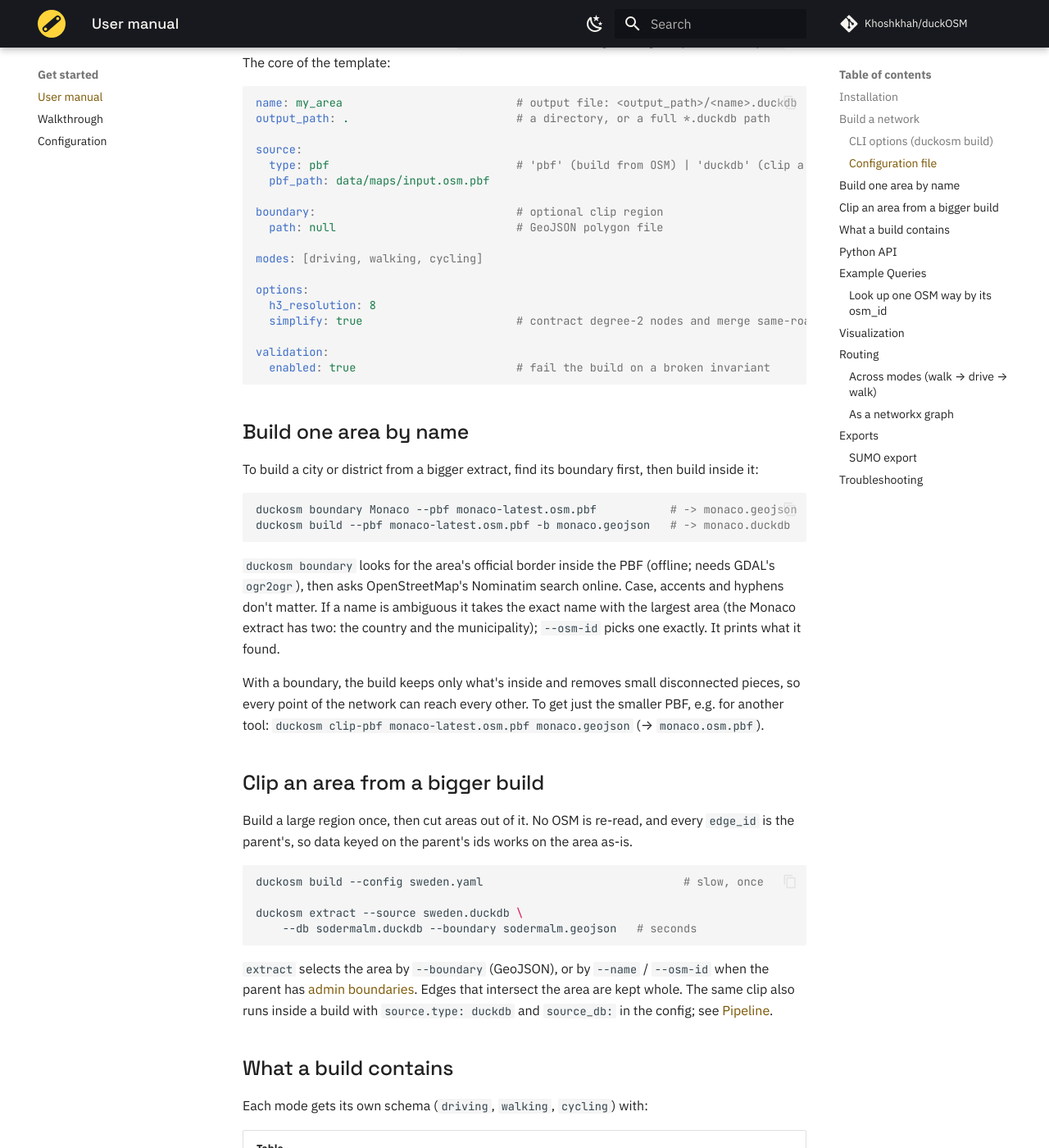
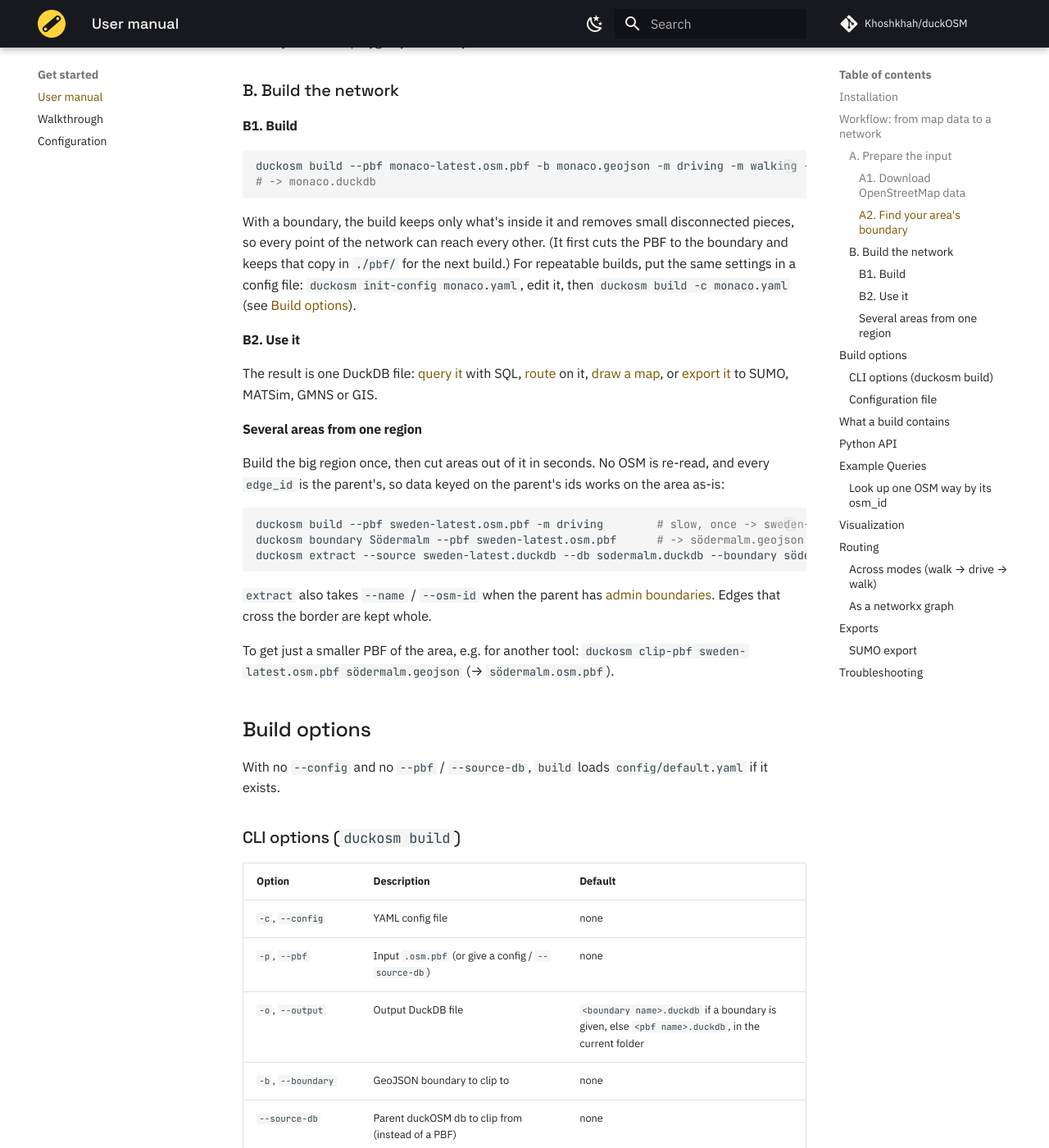
Before and after one commit to Khoshkhah/duckOSM, an MkDocs documentation site: the page built from docs/user_manual.md, in a window 1280 px wide and 1400 px high, scrolled down 1625 px. Shown: the whole window at 82% size. Built offline with MkDocs 1.6.1 and Material for MkDocs 9.7.7, drawn with Linux system fonts in a browser that asks for light colours; comment, search, counter and statistics services are not loaded; some of the changed text lies outside the part shown.

Commit message:
docs: a workflow from nothing to a network, in two parts
A. Prepare the input: download a region PBF (Geofabrik), find the area's
border (duckosm boundary). B. Build the network: duckosm build -> area.duckdb,
then query / route / map / export; plus several areas from one region
(extract, clip-pbf). The build options move below as reference. Every
step was run as written from an empty folder with a fresh download.

Co-Authored-By: Claude Opus 5.5 <noreply@anthropic.com>

````diff
--- a/docs/user_manual.md
+++ b/docs/user_manual.md
@@ -13,16 +13,96 @@ Other extras: `[sumo]` (SUMO export), `[elevation]` (DEM sampling), `[viz]`
 Every relative path duckOSM uses (outputs, configs, reports) resolves against the folder you run
 `duckosm` in.
 
-## Build a network
+## Workflow: from map data to a network
+
+The work has two parts: **preparing the input** (the map data and your area's border), then
+**building the network**, which is duckOSM's own job.
+
+```mermaid
+flowchart LR
+    subgraph PREP["A · Prepare the input"]
+        direction TB
+        A1["Download a region<br/>.osm.pbf (Geofabrik)"]
+        A2["Find your area's border<br/>duckosm boundary"]
+        A1 --> A2
+    end
+    subgraph BUILD["B · Build the network (duckOSM)"]
+        direction TB
+        B1["duckosm build"] --> B2[("area.duckdb")]
+        B2 --> B3["query · route · map · export"]
+    end
+    PREP --> BUILD
+```
+
+### A. Prepare the input
+
+#### A1. Download OpenStreetMap data
+
+duckOSM reads OpenStreetMap data as an `.osm.pbf` file. The usual source is
+[Geofabrik](https://download.geofabrik.de): free extracts of every continent, country and many
+regions, updated daily. Pick the **smallest region that contains your area** and download its
+`-latest.osm.pbf`:
 
 ```bash
-# From a config file (recommended)
-duckosm init-config my_area.yaml          # write the commented template, then edit it
-duckosm build --config my_area.yaml
+curl -LO https://download.geofabrik.de/europe/monaco-latest.osm.pbf     # 0.7 MB
+curl -LO https://download.geofabrik.de/europe/sweden-latest.osm.pbf     # 835 MB
+```
 
-# Or from CLI options
-duckosm build --pbf input.osm.pbf --output network.duckdb -m driving -m walking
+Any `.osm.pbf` works, up to the [whole planet](https://planet.openstreetmap.org).
+
+#### A2. Find your area's boundary
+
+Skip this step to build the whole downloaded region. Otherwise, find the border of the city or
+district you want:
+
+```bash
+duckosm boundary Monaco --pbf monaco-latest.osm.pbf       # -> monaco.geojson
 ```
+
+It looks for the area's official border inside the PBF (offline; needs GDAL's `ogr2ogr`), then asks
+OpenStreetMap's Nominatim search online. Case, accents and hyphens don't matter. If a name is
+ambiguous it takes the exact name with the largest area (the Monaco extract has two: the country and
+the municipality); `--osm-id` picks one exactly. It prints what it found. You can also use any
+GeoJSON polygon you already have.
+
+### B. Build the network
+
+#### B1. Build
+
+```bash
+duckosm build --pbf monaco-latest.osm.pbf -b monaco.geojson -m driving -m walking -m cycling
+# -> monaco.duckdb
+```
+
+With a boundary, the build keeps only what's inside it and removes small disconnected pieces, so every
+point of the network can reach every other. (It first cuts the PBF to the boundary and keeps that copy in
+`./pbf/` for the next build.) For repeatable builds, put the same settings in a config
+file: `duckosm init-config monaco.yaml`, edit it, then `duckosm build -c monaco.yaml` (see
+[Build options](#build-options)).
+
+#### B2. Use it
+
+The result is one DuckDB file: [query it](#example-queries) with SQL, [route](#routing) on it,
+[draw a map](#visualization), or [export it](#exports) to SUMO, MATSim, GMNS or GIS.
+
+#### Several areas from one region
+
+Build the big region once, then cut areas out of it in seconds. No OSM is re-read, and every
+`edge_id` is the parent's, so data keyed on the parent's ids works on the area as-is:
+
+```bash
+duckosm build --pbf sweden-latest.osm.pbf -m driving        # slow, once -> sweden-latest.duckdb
+duckosm boundary Södermalm --pbf sweden-latest.osm.pbf      # -> södermalm.geojson
+duckosm extract --source sweden-latest.duckdb --db sodermalm.duckdb --boundary södermalm.geojson
+```
+
+`extract` also takes `--name` / `--osm-id` when the parent has [admin boundaries](admin_boundaries.md).
+Edges that cross the border are kept whole.
+
+To get just a smaller PBF of the area, e.g. for another tool:
+`duckosm clip-pbf sweden-latest.osm.pbf södermalm.geojson` (→ `södermalm.osm.pbf`).
+
+## Build options
 
 With no `--config` and no `--pbf` / `--source-db`, `build` loads `config/default.yaml` if it exists.
 
@@ -68,41 +148,6 @@ options:
 validation:
   enabled: true                        # fail the build on a broken invariant
 ```
-
-## Build one area by name
-
-To build a city or district from a bigger extract, find its boundary first, then build inside it:
-
-```bash
-duckosm boundary Monaco --pbf monaco-latest.osm.pbf           # -> monaco.geojson
-duckosm build --pbf monaco-latest.osm.pbf -b monaco.geojson   # -> monaco.duckdb
-```
-
-`duckosm boundary` looks for the area's official border inside the PBF (offline; needs GDAL's
-`ogr2ogr`), then asks OpenStreetMap's Nominatim search online. Case, accents and hyphens don't
-matter. If a name is ambiguous it takes the exact name with the largest area (the Monaco extract
-has two: the country and the municipality); `--osm-id` picks one exactly. It prints what it found.
-
-With a boundary, the build keeps only what's inside and removes small disconnected pieces, so every
-point of the network can reach every other. To get just the smaller PBF, e.g. for another tool:
-`duckosm clip-pbf monaco-latest.osm.pbf monaco.geojson` (→ `monaco.osm.pbf`).
-
-## Clip an area from a bigger build
-
-Build a large region once, then cut areas out of it. No OSM is re-read, and every `edge_id` is the
-parent's, so data keyed on the parent's ids works on the area as-is.
-
-```bash
-duckosm build --config sweden.yaml                              # slow, once
-
-duckosm extract --source sweden.duckdb \
-    --db sodermalm.duckdb --boundary sodermalm.geojson   # seconds
-```
-
-`extract` selects the area by `--boundary` (GeoJSON), or by `--name` / `--osm-id` when the parent
-has [admin boundaries](admin_boundaries.md). Edges that intersect the area are kept whole. The same
-clip also runs inside a build with `source.type: duckdb` and `source_db:` in the config; see
-[Pipeline](pipeline.md).
 
 ## What a build contains
 
````
